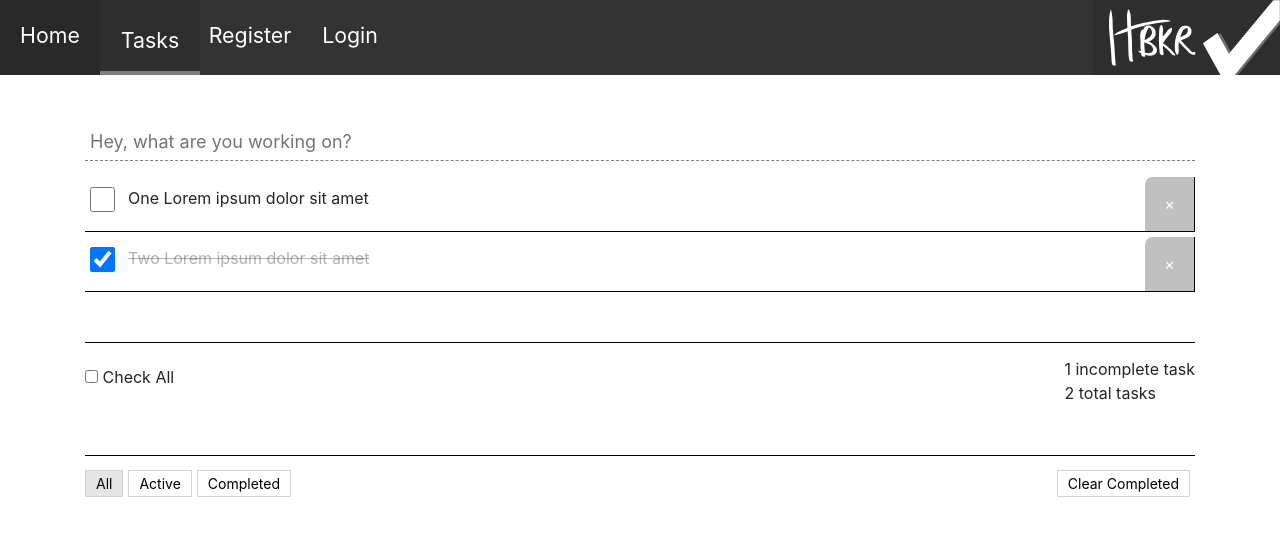
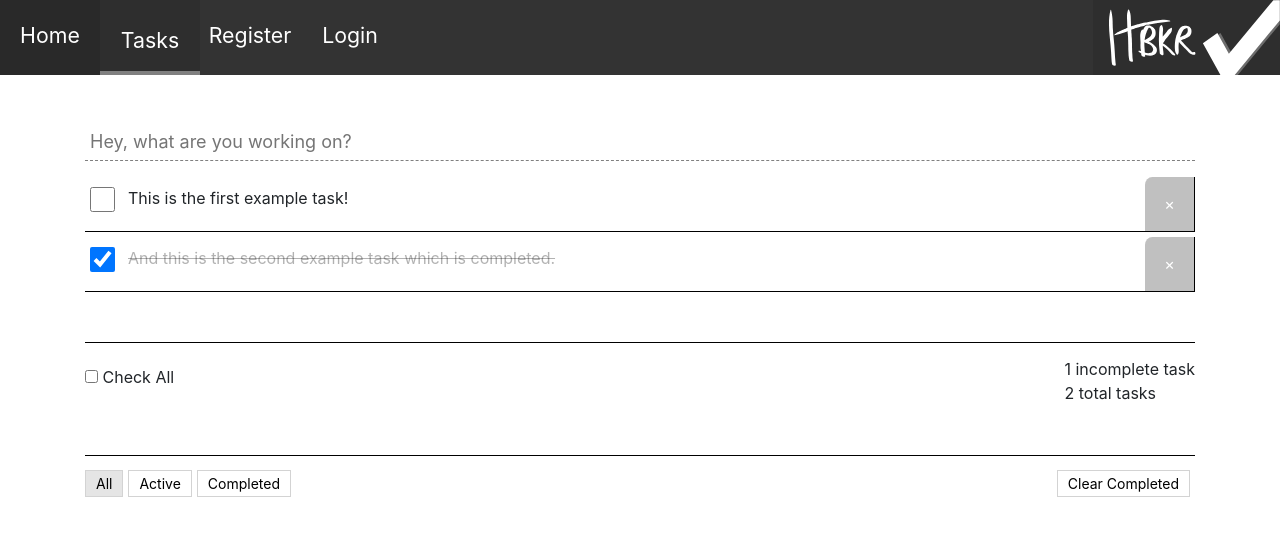
Before and after one commit to henrybkr/hbkr-tasks, a Vue app: page /#/tasks in a window 1280 px wide. Shown: the top 536 px of the page. Built offline with nearby package versions, Linux system fonts and the light colour scheme.

Commit message:
Moved methods from view to taskList component and continued use of event bus

```diff
--- a/package.json
+++ b/package.json
@@ -8,6 +8,9 @@
     "lint": "vue-cli-service lint"
   },
   "dependencies": {
+    "@fortawesome/fontawesome-svg-core": "^1.2.25",
+    "@fortawesome/free-solid-svg-icons": "^5.11.2",
+    "@fortawesome/vue-fontawesome": "^0.1.7",
     "axios": "^0.19.0",
     "bootstrap": "^4.3.1",
     "bootstrap-vue": "^2.0.4",
--- a/src/components/addTask.vue
+++ b/src/components/addTask.vue
@@ -22,6 +22,8 @@ export default {
 		}
 	},
 	methods: {
+		/* global eventBus */
+
 		addTask(e) {
 			e.preventDefault();
 
@@ -32,7 +34,7 @@ export default {
 			}
 			else {
 				let dateTime = format(new Date(), 'yyyy-MM-dd-hh-mm-ss')
-				alert(dateTime);
+				//alert(dateTime);
 
 				const newTask = {
 
@@ -40,20 +42,17 @@ export default {
 					id: this.currentID,
 					title: this.title,
 
-
-
-
 					// Timestamp stuff
-					added: format(new Date(), 'yyyy-MM-dd-hh-mm-ss'),
-					lastEdit: format(new Date(), 'yyyy-MM-dd-hh-mm-ss'),
+					added: dateTime,
+					lastEdit: dateTime,
 
 					// Flags
 					editing: false,
 					completed: false,
 
 				}
-				// Send up to parent
-				this.$emit('add-task', newTask);
+				// emit to event bus
+				eventBus.$emit('addTask', newTask);
 
 				// Clear the entered title once submitted and increment the id.
 				this.title = '';
--- a/src/components/taskList.vue
+++ b/src/components/taskList.vue
@@ -42,13 +42,19 @@
 </template>
 
 <script>
+import { compareAsc, format } from 'date-fns'
+
 import todoItem from './todoItem.vue';
-//import { get } from 'http';
 
 export default {
 	name: "taskList",
 	data () {
 		return {
+			// Imports
+			format, compareAsc,
+
+			// temporary cache for the edit, to remember what it was before changing it
+			beforeEditCache: '',
 			filter: 'all',
 		}
 	},
@@ -118,25 +124,87 @@ export default {
 		}
 	},
 	methods: {
+		// Method to add a new task
+		addTask(newTask) {
+			this.taskList.push({
+				// Identifiers
+				id: newTask.id,
+				title: newTask.title,
 
-		// Method to clear checked items from the list. Filters the list and emits the new list.
-		// Might be a more efficient way of doing this (future improvement)
+				// Timestamp stuff
+				added: newTask.added,
+				lastEdit: newTask.lastEdit,
+
+				// Flags
+				editing: newTask.editing,
+				completed: newTask.completed,
+			})
+		},
+		// Method to delete a single task.
+		// note: mustConfirm, the first input defines whether the user is warned about the delete.
+		deleteTask(mustConfirm, index, taskTitle) {
+			let conf = true;	// Assume true, for now.
+			if (mustConfirm) {
+				// Allow for the chance for user to cancel the operation by setting conf to false when cancelling.
+				conf = confirm("Please confirm you want to delete the following task:\n\nID: "+index+"\nTitle: "+taskTitle);
+			}
+
+			// Double check can continue
+			if (conf == true) {
+				//this.taskList.splice(index, 1) //Note to self, this SHOULD work, but has some weird effects. For example, deleting from a list of three starting with two, then going to delete 3 outputs an error.
+				//this.taskList.splice(task => task.id === index, 1) // Similar to above. Deleting two first (success), then deleting three seems to delete one instead. Odd.
+				// Gone with a filter route for now until performance becomes a concern. See above comments.
+				this.taskList = this.taskList.filter(task => task.id !== index)
+			}
+		},
+		// Method to clear checked items from the list. Filters the list for checked tasks and loops through them.
+		// Previously done by updating the whole list, this should be more efficient when long lists exist.
 		clearCompleted: function() {
-			//
-			let x = this.taskList.filter(task => !task.completed)
+
+			// Create an array of task objects that should be deleted.
+			let toDelete = this.taskList.filter(task => task.completed);
 
 			try {
-				this.$emit('updateList', x);
-				return true;
+				let conf = confirm("Are you sure you want to delete "+toDelete.length+" task(s) from your list.");
+					if (conf == true) {
+						//this.updateList(x);
+						for (let num in toDelete)
+							this.deleteTask(false, toDelete[num].id, toDelete[num].title); // Disable additional confirmation about deleting. Already asked.
+						return true;
+					}
 			} catch (error) {
 				alert("Looks like there was an error:\n"+error);
 				return false;
 			}
 		},
-		checkAllTasks: function() {
-			/* global eventBus */
-			eventBus.$emit('checkAllTasks')
+		// Method of check all of the tasks in the list.
+		checkAllTasks() {
+			this.taskList.forEach((task) => task.completed = event.target.checked);
+		},
+		// Simply updates the current list of tasks with the given new list.
+		updateList(newList) {
+			this.taskList = newList;
+		},
+
+		updateTaskTitle(inputID, newTitle) {
+
+			// Only continue if a single result is found for the filtered task.
+
+			if (this.taskList.filter(task => task.id !== inputID).length == 1) {
+				// Update the task to the new title and update the last edit time.
+				this.taskList.filter(task => task.id === inputID)[0].title = newTitle;
+				this.taskList.filter(task => task.id === inputID)[0].lastEdit = format(new Date(), 'yyyy-MM-dd-hh-mm-ss');
+			}
 		}
+	},
+	created() {
+		/* global eventBus */
+
+		// Event listeners to fire immediately.
+		eventBus.$on('singleDelete', (id, title) => this.deleteTask(true, id, title));	// enable the flag that ensures user confirms.
+		eventBus.$on('addTask', (newTask) => this.addTask(newTask));
+		eventBus.$on('checkAllTasks', () => this.checkAllTasks());
+		eventBus.$on('updateTaskTitle', (id, newTitle) => this.updateTaskTitle(id, newTitle));
 	}
 }
 </script>
--- a/src/components/todoItem.vue
+++ b/src/components/todoItem.vue
@@ -29,7 +29,7 @@ export default {
 	data() {
 		return {
 			// This needs adjusting. 4 is the current ID but needs to be from db or something
-			editDelay: false
+			editDelay: false,
 		}
 	},
 	directives: {
@@ -42,6 +42,8 @@ export default {
 		}
 	},
 	methods: {
+		/* global eventBus */
+
 		/*
 		markComplete() {
 			this.task.completed = !this.task.completed;
@@ -80,10 +82,7 @@ export default {
 			task.editing = false;
 		},
 		singleDeleteTask(task) {
-			/* global eventBus */
-			// Note, above is for eslint so it understands that eventBus is global and doesn't display as undefined.
-
-			eventBus.$emit('myDelete', task.id, task.title)
+			eventBus.$emit('singleDelete', task.id, task.title)
 		}
 	}
 }
--- a/src/views/Tasks.vue
+++ b/src/views/Tasks.vue
@@ -1,7 +1,7 @@
 <template>
   <div>
-    <AddTask v-on:add-task="addTask"/>
-    <taskList v-bind:taskList="taskList" v-on:updateList="updateList" />
+    <AddTask />
+    <taskList v-bind:taskList="taskList" />
   </div>
 </template>
 
@@ -9,7 +9,6 @@
 import taskList from '../components/taskList';
 import AddTask from '../components/addTask';
 
-import { compareAsc, format } from 'date-fns'
 //import axios from 'axios';
 
 /* eslint-disable */
@@ -22,87 +21,33 @@ export default {
   },
   data() {
     return {
-      format, compareAsc,
       // Empty array for now
-      beforeEditCache: '',
       taskList: [
         {
           'id': 0,
-          'title': "One Lorem ipsum dolor sit amet",
+          'title': "This is the first example task!",
           'completed': false,
           'editing': false,
-          'added': "2019.10.15",
-          'lastEdit': false
+          'added': "2017-01-01-10-00-00",
+          'lastEdit': "2017-01-01-10-00-00"
         },
         {
           'id': 1,
-          'title': "Two Lorem ipsum dolor sit amet",
+          'title': "And this is the second example task which is completed.",
           'completed': true,
           'editing': false,
-          'added': "2019.10.15",
-          'lastEdit': false
+          'added': "2018-01-01-10-00-00",
+          'lastEdit': "2018-01-01-10-00-00"
         },
       ]
     }
   },
   methods: {
-    deleteTask(index, taskTitle) {
-      // Confirm delete with the user
-
-
-      let conf = confirm("Please confirm you want to delete the following task:\n\nID: "+index+"\nTitle: "+taskTitle);
-      if (conf == true) {
-        //this.taskList.splice(index, 1) //Note to self, this SHOULD work, but has some weird effects. For example, deleting from a list of three starting with two, then going to delete 3 outputs an error.
-        //this.taskList.splice(task => task.id === index, 1) // Similar to above. Deleting two first (success), then deleting three seems to delete one instead. Odd.
-
-        // Gone with a filter route for now until performance becomes a concern. See above comments.
-        this.taskList = this.taskList.filter(task => task.id !== index)
-
-      }
-
-
-      //this.taskList = taskList.filter(task => task.id !== index)
-    },
-    addTask(newTask) {
-      this.taskList.push({
-        // Identifiers
-        id: newTask.id,
-        title: newTask.title,
-
-        // Timestamp stuff
-        added: newTask.added,
-        lastEdit: newTask.lastEdit,
-
-        // Flags
-        editing: newTask.editing,
-        completed: newTask.completed,
-      })
-    },
-    // Used to check all elements in the list
-    checkAllTasks() {
-      this.taskList.forEach((task) => task.completed = event.target.checked);
-    },
-    // Simply updates the current list of tasks with the given new list.
-    updateList(newList) {
-      this.taskList = newList;
-    },
-
-    updateTaskTitle(inputID, newTitle) {
-
-      // Only continue if a single result is found for the filtered task.
-
-      if (this.taskList.filter(task => task.id !== inputID).length == 1) {
-        // Update the task to the new title and update the last edit time.
-        this.taskList.filter(task => task.id === inputID)[0].title = newTitle;
-        this.taskList.filter(task => task.id === inputID)[0].lastEdit = format(new Date(), 'yyyy-MM-dd-hh-mm-ss');
-      }
-    }
+    // Not currently used. Probably shouldn't be running too many methods in the view.
   },
   created() {
     // When created, do something?
-    eventBus.$on('myDelete', (id, title) => this.deleteTask(id, title));
-    eventBus.$on('checkAllTasks', () => this.checkAllTasks());
-    eventBus.$on('updateTaskTitle', (id, newTitle) => this.updateTaskTitle(id, newTitle));
+
   }
 }
 </script>
```
Also changed, not shown: 2 other files (tests, documents, lock files or other folders).
